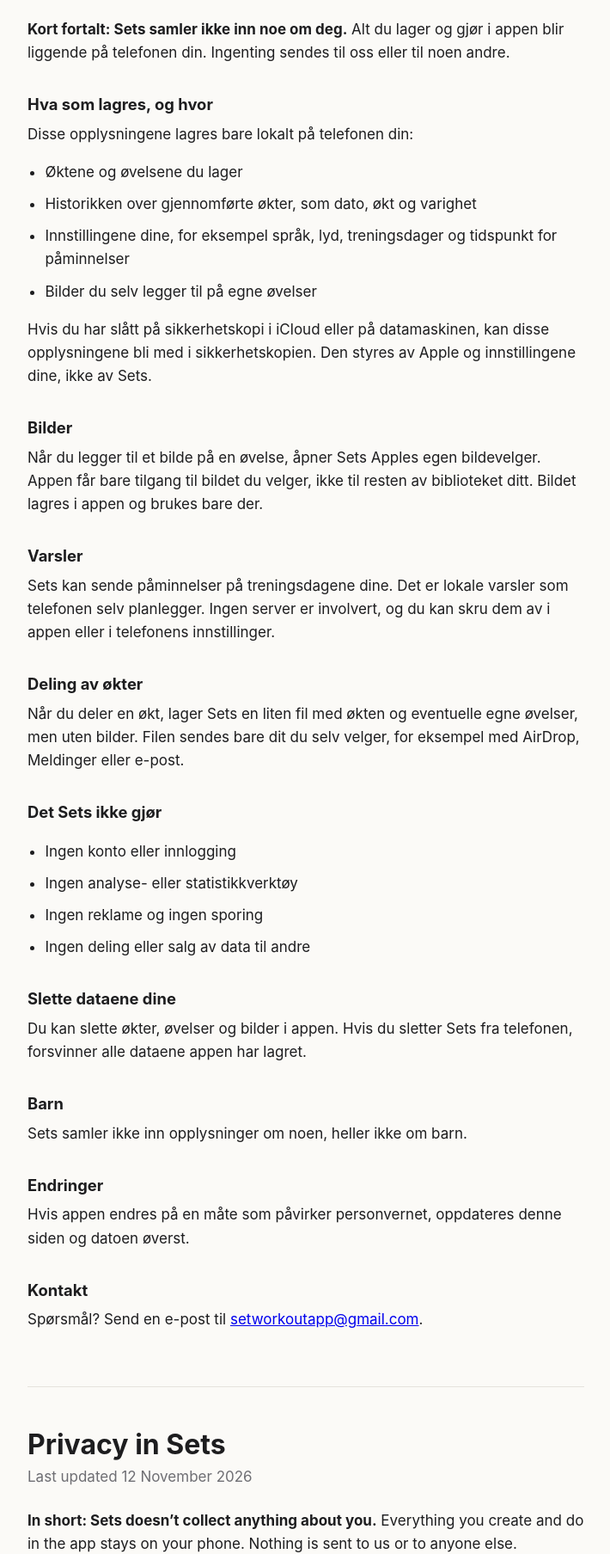
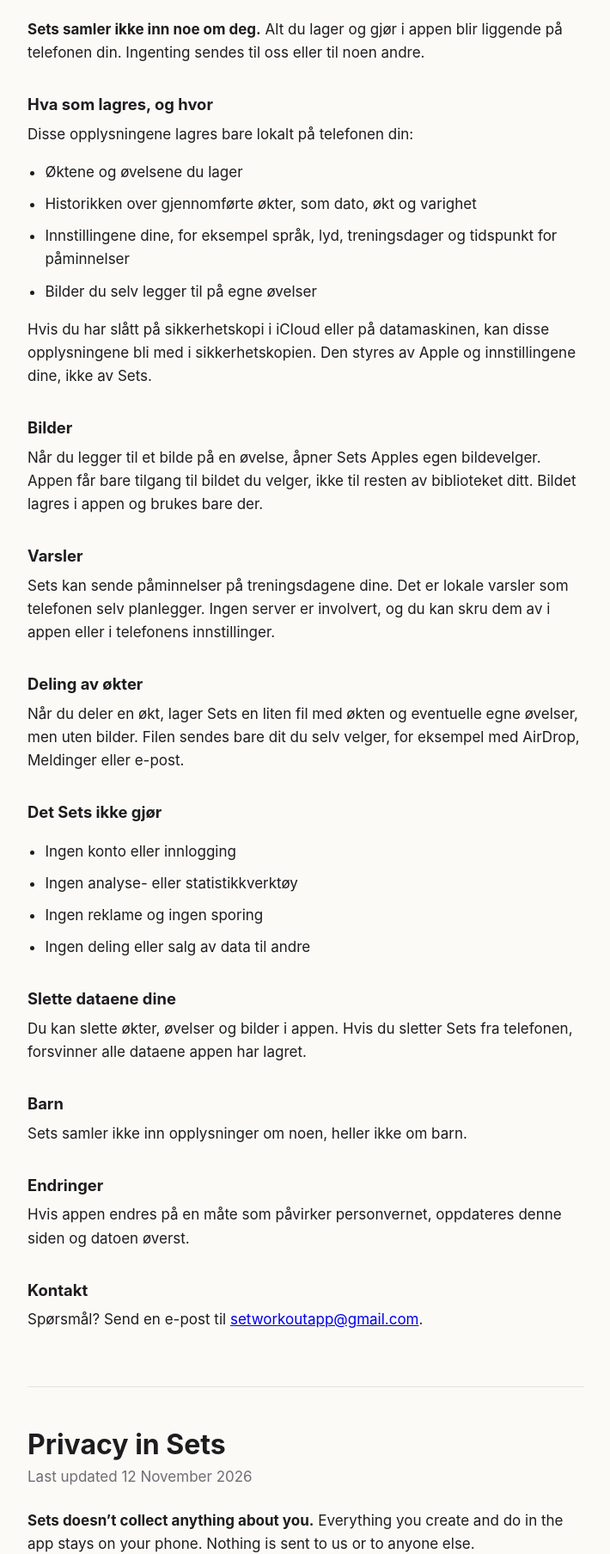
Before and after one commit to marimarthe/sets-personvern, a plain HTML site: page index.html in a window 1280 px wide. Shown: the part 180-1987 px from the top of the page at 86% size, without its empty margins (284-994 px from the left). Drawn offline with Linux system fonts and the light colour scheme.

Commit message:
Fjern «Kort fortalt»
Co-Authored-By: Claude Opus 5.5 <noreply@anthropic.com>

```diff
--- a/index.html
+++ b/index.html
@@ -32,7 +32,7 @@
   <h1>Personvern i Sets</h1>
   <p class="meta">Sist oppdatert 12. november 2026</p>
 
-  <p><strong>Kort fortalt: Sets samler ikke inn noe om deg.</strong> Alt du lager og gjør i appen blir liggende på telefonen din. Ingenting sendes til oss eller til noen andre.</p>
+  <p><strong>Sets samler ikke inn noe om deg.</strong> Alt du lager og gjør i appen blir liggende på telefonen din. Ingenting sendes til oss eller til noen andre.</p>
 
   <h2>Hva som lagres, og hvor</h2>
   <p>Disse opplysningene lagres bare lokalt på telefonen din:</p>
@@ -80,7 +80,7 @@
   <h1>Privacy in Sets</h1>
   <p class="meta">Last updated 12 November 2026</p>
 
-  <p><strong>In short: Sets doesn’t collect anything about you.</strong> Everything you create and do in the app stays on your phone. Nothing is sent to us or to anyone else.</p>
+  <p><strong>Sets doesn’t collect anything about you.</strong> Everything you create and do in the app stays on your phone. Nothing is sent to us or to anyone else.</p>
 
   <h2>What is stored, and where</h2>
   <p>This information is stored only on your phone:</p>
```
